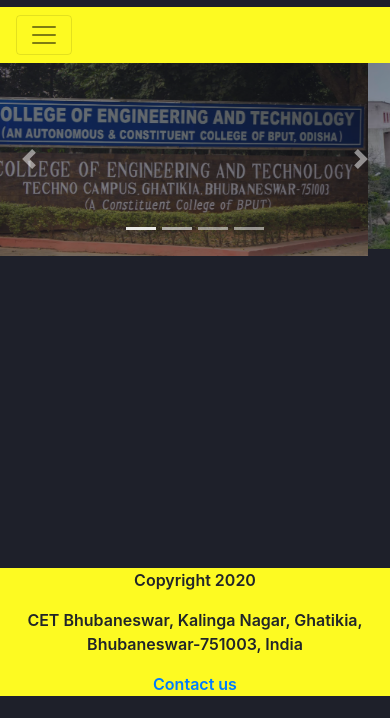
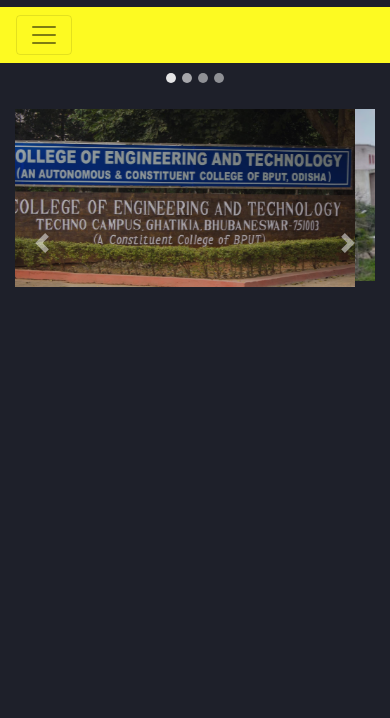
Before and after one commit to AbhipsaGuru1012/Website, a plain HTML site: page index.html in a window 390 px wide. Shown: the part 126-844 px from the top of the page. Drawn offline with nearby package versions, Linux system fonts and the light colour scheme.

Commit message:
added carousel

```diff
--- a/index.html
+++ b/index.html
@@ -101,7 +101,7 @@
 
       </header>
       <main>
-        <div class="bg-image vh-70"></div>
+        <div class="container">
           <div id="carouselExampleIndicators" class="carousel slide" data-ride="carousel">
             <ol class="carousel-indicators">
               <li data-target="#carouselExampleIndicators" data-slide-to="0" class="active"></li>
@@ -111,16 +111,16 @@
             </ol>
             <div class="carousel-inner">
               <div class="carousel-item active">
-              <img src="carousel-1.jpg" style="opacity: 0.5;" class="d-block w-100 h-100" alt="...">
+                <img src="carousel-1.jpg" style="opacity: 0.8;" class="d-block w-100 h-100" alt="...">
               </div>
               <div class="carousel-item">
-              <img src="carousel-2.png" style="opacity: 0.5;" class="d-block w-100 h-100" alt="...">
+                <img src="carousel-2.png" style="opacity: 0.8;" class="d-block w-100 h-100" alt="...">
               </div>
               <div class="carousel-item">
-              <img src="carousel-3.jpeg" style="opacity: 0.3;" class="d-block w-100 h-100" alt="...">
+                <img src="ERpZylQ - Imgur.jpg" style="opacity: 0.8;" class="d-block w-100 h-100" alt="...">
               </div>
               <div class="carousel-item">
-              <img src="carousel-4.jpeg" style="opacity: 0.3;" class="d-block w-100 h-100" alt="...">
+                <img src="ea80XJd - Imgur.jpg" style="opacity: 0.8;" class="d-block w-100 h-100" alt="...">
               </div>
             </div>
             <a class="carousel-control-prev" href="#carouselExampleIndicators" role="button" data-slide="prev">
@@ -131,6 +131,7 @@
               <span class="carousel-control-next-icon" aria-hidden="true"></span>
               <span class="sr-only">Next</span>
             </a>
+          </div>
         </div>
       </main>
 
--- a/styles.css
+++ b/styles.css
@@ -159,5 +159,21 @@
         width:30px;
         background-color: white;
     }
+    .carousel-indicators {
+        bottom: -190px;
+    }
 
 }
+.carousel {
+    width:100%;
+    height:360px;
+}
+.carousel-indicators li {
+    width: 10px;
+    height: 10px;
+    border-radius: 100%;
+}
+.carousel-indicators {
+    position: sticky;
+    bottom: -500px;
+}
```
Also changed, not shown: carousel-3.jpeg (deleted), carousel-3.jpg (added), carousel-4.jpeg (deleted), carousel-4.jpg (added). Lines whose indentation alone changed are shown as unchanged.
